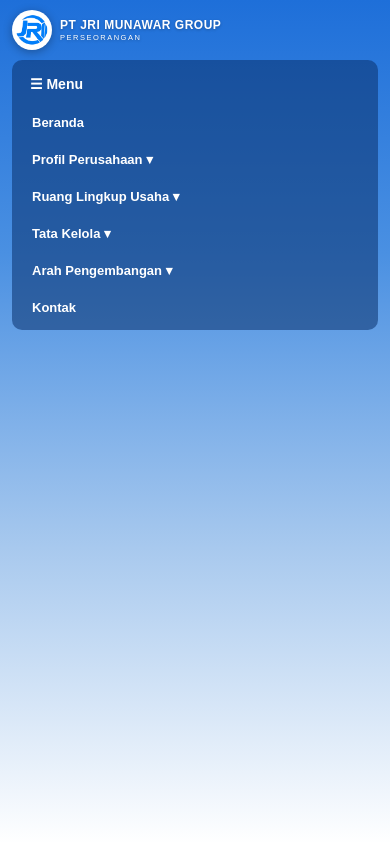
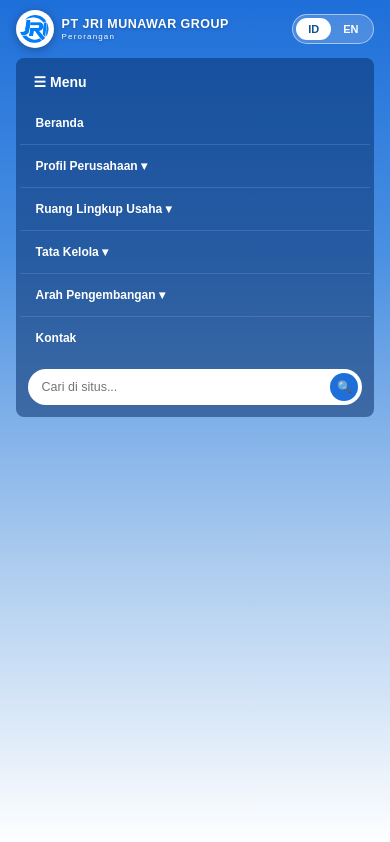
Before and after one commit to fajrimunawar/PT-Jri-Munawar-Group, a plain HTML site: page index.html in a window 390 px wide. Both pictures are taken after a click on the button "☰ Menu". Drawn offline with Linux system fonts and the light colour scheme.

Commit message:
Update index.html

```diff
--- a/index.html
+++ b/index.html
@@ -10,18 +10,19 @@
     min-height: 100vh;
     font-family: Arial, Helvetica, sans-serif;
     background: linear-gradient(to bottom, #1e6fd9 0%, #4a90e2 30%, #a8c9ee 65%, #ffffff 100%);
+    overflow-x: hidden;
   }
 
   /* ===== HEADER ===== */
   .header {
     display: flex;
     align-items: center;
-    gap: 12px;
-    padding: 16px 30px 8px;
+    gap: clamp(8px, 2vw, 14px);
+    padding: clamp(10px, 2.5vw, 18px) clamp(12px, 4vw, 30px) clamp(4px, 1vw, 8px);
   }
-  /* Lingkaran putih tipis di belakang logo */
   .logo {
-    width: 54px; height: 54px;
+    width: clamp(38px, 9vw, 54px);
+    height: clamp(38px, 9vw, 54px);
     background: #ffffff;
     border-radius: 50%;
     display: flex;
@@ -31,50 +32,111 @@
     flex-shrink: 0;
     overflow: hidden;
   }
-  .logo img {
-    height: 52px;              /* diperbesar: hampir penuh, putihnya cuma tipis di tepi */
-    width: auto;
-    display: block;
+  .logo img { width: 94%; height: 94%; object-fit: contain; display: block; }
+  .nama { color: #fff; text-shadow: 0 1px 3px rgba(0,0,0,0.25); line-height: 1.3; min-width: 0; }
+  .nama .utama { font-size: clamp(12px, 3.2vw, 15px); font-weight: bold; letter-spacing: 0.5px; }
+  .nama .sub { font-size: clamp(8px, 2vw, 10px); letter-spacing: clamp(1px, 0.3vw, 2px); }
+
+  /* Tombol bahasa ID/EN di pojok kanan */
+  .lang-toggle {
+    margin-left: auto;
+    background: rgba(255,255,255,0.18);
+    border: 1px solid rgba(255,255,255,0.5);
+    border-radius: 20px;
+    padding: 3px;
+    display: flex;
+    flex-shrink: 0;
   }
-  .nama { color: #fff; text-shadow: 0 1px 3px rgba(0,0,0,0.25); line-height: 1.25; }
-  .nama .utama { font-size: 15px; font-weight: bold; letter-spacing: 0.5px; }
-  .nama .sub { font-size: 9px; letter-spacing: 3px; }
+  .lang-toggle button {
+    border: none;
+    background: none;
+    color: #fff;
+    font-size: 11px;
+    font-weight: bold;
+    padding: 5px 12px;
+    border-radius: 20px;
+    cursor: pointer;
+  }
+  .lang-toggle button.aktif { background: #ffffff; color: #14508f; }
 
   /* ===== MENU NAVIGASI ===== */
   .navbar {
-    margin: 8px 30px 0;
+    margin: clamp(6px, 1.5vw, 10px) clamp(12px, 4vw, 30px) 0;
     background: rgba(10, 50, 110, 0.55);
-    border-radius: 10px;
+    border-radius: clamp(8px, 1.5vw, 10px);
     padding: 4px;
   }
-  .tombol-menu {
-    display: none;
-    width: 100%;
-    background: none;
-    border: none;
-    color: #fff;
-    font-size: 14px;
-    font-weight: bold;
-    padding: 12px 14px;
-    cursor: pointer;
-    text-align: left;
-    border-radius: 8px;
-  }
-  .tombol-menu:hover { background: rgba(255,255,255,0.18); }
+  .navbar-isi { display: flex; align-items: center; justify-content: space-between; gap: 10px; }
   .navbar ul { list-style: none; display: flex; flex-wrap: wrap; }
-  .navbar > ul > li { position: relative; }
-  .navbar > ul > li > a {
+  .navbar > .navbar-isi > ul > li { position: relative; }
+  .navbar a {
     display: block;
     padding: 11px 16px;
     color: #fff;
     text-decoration: none;
-    font-size: 13px;
+    font-size: clamp(12px, 1.6vw, 13px);
     font-weight: bold;
     border-radius: 8px;
     cursor: pointer;
+    white-space: nowrap;
   }
-  .navbar > ul > li > a:hover,
-  .navbar > ul > li.terbuka > a { background: rgba(255,255,255,0.18); }
+  .navbar > .navbar-isi > ul > li > a:hover,
+  .navbar > .navbar-isi > ul > li.terbuka > a { background: rgba(255,255,255,0.18); }
+
+  /* ===== KOTAK PENCARIAN ===== */
+  .cari-box {
+    display: flex;
+    align-items: center;
+    background: #ffffff;
+    border-radius: 20px;
+    padding: 3px 4px 3px 14px;
+    flex-shrink: 0;
+  }
+  .cari-box input {
+    border: none;
+    outline: none;
+    font-size: 12.5px;
+    width: 170px;
+    background: none;
+    color: #14508f;
+  }
+  .cari-box button {
+    border: none;
+    background: #1e6fd9;
+    color: #fff;
+    width: 28px; height: 28px;
+    border-radius: 50%;
+    cursor: pointer;
+    font-size: 12px;
+  }
+  .cari-box button:hover { background: #14508f; }
+
+  /* Bar hasil pencarian */
+  .info-cari {
+    display: none;
+    max-width: 960px;
+    margin: 14px auto 0;
+    padding: 10px 16px;
+    background: #fff8dc;
+    border: 1px solid #eed77e;
+    border-radius: 8px;
+    color: #6b5300;
+    font-size: 13px;
+    align-items: center;
+    justify-content: space-between;
+    gap: 10px;
+  }
+  .info-cari.tampil { display: flex; }
+  .info-cari button {
+    border: none;
+    background: #6b5300;
+    color: #fff;
+    border-radius: 6px;
+    padding: 5px 12px;
+    font-size: 12px;
+    cursor: pointer;
+    flex-shrink: 0;
+  }
 
   /* ===== SUB MENU (DROPDOWN) ===== */
   .dropdown {
@@ -91,7 +153,7 @@
   .dropdown.terbuka { display: block; }
   .dropdown a {
     display: block;
-    padding: 10px 14px;
+    padding: 12px 14px;
     color: #14508f;
     text-decoration: none;
     font-size: 12.5px;
@@ -101,37 +163,51 @@
   .dropdown a:last-child { border-bottom: none; }
   .dropdown a:hover { background: #eaf2fc; }
 
-  /* ============ TABLET (768px ke bawah) ============ */
-  @media (max-width: 768px) {
-    .header { padding: 12px 16px 6px; gap: 10px; }
-    .logo { width: 46px; height: 46px; }
-    .logo img { height: 44px; }
-    .nama .utama { font-size: 13px; }
-    .nama .sub { font-size: 8px; letter-spacing: 2px; }
+  /* Tombol ☰ (HP/tablet) */
+  .tombol-menu {
+    display: none;
+    width: 100%;
+    background: none;
+    border: none;
+    color: #fff;
+    font-size: 14px;
+    font-weight: bold;
+    padding: 12px 14px;
+    cursor: pointer;
+    text-align: left;
+    border-radius: 8px;
+  }
+  .tombol-menu:hover { background: rgba(255,255,255,0.18); }
 
-    .navbar { margin: 6px 16px 0; }
+  /* ============ TABLET & HP (820px ke bawah) ============ */
+  @media (max-width: 820px) {
     .tombol-menu { display: block; }
+    .navbar-isi { flex-direction: column; align-items: stretch; }
     .navbar ul { display: none; flex-direction: column; }
     .navbar ul.aktif { display: flex; }
+
+    .navbar > .navbar-isi > ul > li > a { white-space: normal; padding: 14px 16px; }
+    .navbar > .navbar-isi > ul > li + li { border-top: 1px solid rgba(255,255,255,0.12); }
+
+    .cari-box { margin: 0 8px 8px; padding: 4px 4px 4px 14px; }
+    .cari-box input { width: 100%; flex: 1; }
 
     .dropdown {
       position: static;
       min-width: 0;
       box-shadow: none;
-      border-radius: 0;
-      background: rgba(255,255,255,0.95);
+      border-radius: 8px;
+      background: rgba(255,255,255,0.96);
+      margin: 4px 8px 8px;
     }
-    .dropdown a { padding-left: 28px; font-size: 12px; }
+    .dropdown a { padding: 13px 16px 13px 30px; font-size: 12.5px; }
   }
 
-  /* ============ HP (480px ke bawah) ============ */
-  @media (max-width: 480px) {
-    .header { padding: 10px 12px 4px; gap: 8px; }
-    .logo { width: 40px; height: 40px; }
-    .logo img { height: 38px; }
-    .nama .utama { font-size: 12px; }
-    .nama .sub { font-size: 7.5px; letter-spacing: 1.5px; }
-    .navbar { margin: 6px 12px 0; }
+  /* ============ HP KECIL (360px ke bawah) ============ */
+  @media (max-width: 360px) {
+    .logo { width: 36px; height: 36px; }
+    .nama .utama { font-size: 11.5px; }
+    .nama .sub { font-size: 7.5px; letter-spacing: 1px; }
   }
 </style>
 </head>
@@ -144,74 +220,82 @@
     </div>
     <div class="nama">
       <div class="utama">PT JRI MUNAWAR GROUP</div>
-      <div class="sub">PERSEORANGAN</div>
+      <div class="sub">Perorangan</div>
+    </div>
+    <div class="lang-toggle">
+      <button id="btnID" class="aktif" onclick="setBahasa('id')">ID</button>
+      <button id="btnEN" onclick="setBahasa('en')">EN</button>
     </div>
   </div>
 
-  <!-- MENU NAVIGASI -->
+  <!-- MENU NAVIGASI + PENCARIAN -->
   <div class="navbar">
-    <button class="tombol-menu" onclick="toggleMenu()">☰ Menu</button>
+    <button class="tombol-menu" onclick="toggleMenu()">☰ <span data-id="Menu" data-en="Menu">Menu</span></button>
+    <div class="navbar-isi">
       <ul id="daftarMenu">
-      <li><a href="#">Beranda</a></li>
-
+        <li><a href="#"><span data-id="Beranda" data-en="Home">Beranda</span></a></li>
         <li>
-        <a onclick="bukaSub(this)">Profil Perusahaan ▾</a>
+          <a onclick="bukaSub(this)"><span data-id="Profil Perusahaan" data-en="Company Profile">Profil Perusahaan</span> ▾</a>
           <div class="dropdown">
-          <a href="#">Tentang Perusahaan</a>
-          <a href="#">Identitas &amp; Nama Perusahaan</a>
-          <a href="#">Karakteristik Usaha Mikro</a>
+            <a href="#"><span data-id="Tentang Perusahaan" data-en="About the Company">Tentang Perusahaan</span></a>
+            <a href="#"><span data-id="Identitas &amp; Nama Perusahaan" data-en="Identity &amp; Company Name">Identitas &amp; Nama Perusahaan</span></a>
+            <a href="#"><span data-id="Karakteristik Usaha Mikro" data-en="Micro Business Characteristics">Karakteristik Usaha Mikro</span></a>
           </div>
         </li>
-
         <li>
-        <a onclick="bukaSub(this)">Ruang Lingkup Usaha ▾</a>
+          <a onclick="bukaSub(this)"><span data-id="Ruang Lingkup Usaha" data-en="Business Scope">Ruang Lingkup Usaha</span> ▾</a>
           <div class="dropdown">
-          <a href="#">Perdagangan</a>
-          <a href="#">Jasa</a>
-          <a href="#">Produksi</a>
-          <a href="#">Teknologi &amp; Digital</a>
-          <a href="#">Media &amp; Industri Kreatif</a>
+            <a href="#"><span data-id="Perdagangan" data-en="Trading">Perdagangan</span></a>
+            <a href="#"><span data-id="Jasa" data-en="Services">Jasa</span></a>
+            <a href="#"><span data-id="Produksi" data-en="Production">Produksi</span></a>
+            <a href="#"><span data-id="Teknologi &amp; Digital" data-en="Technology &amp; Digital">Teknologi &amp; Digital</span></a>
+            <a href="#"><span data-id="Media &amp; Industri Kreatif" data-en="Media &amp; Creative Industry">Media &amp; Industri Kreatif</span></a>
           </div>
         </li>
-
         <li>
-        <a onclick="bukaSub(this)">Tata Kelola ▾</a>
+          <a onclick="bukaSub(this)"><span data-id="Tata Kelola" data-en="Governance">Tata Kelola</span> ▾</a>
           <div class="dropdown">
-          <a href="#">Administrasi</a>
-          <a href="#">Pengelolaan Keuangan</a>
-          <a href="#">Kepatuhan &amp; Legalitas</a>
+            <a href="#"><span data-id="Administrasi" data-en="Administration">Administrasi</span></a>
+            <a href="#"><span data-id="Pengelolaan Keuangan" data-en="Financial Management">Pengelolaan Keuangan</span></a>
+            <a href="#"><span data-id="Kepatuhan &amp; Legalitas" data-en="Compliance &amp; Legality">Kepatuhan &amp; Legalitas</span></a>
           </div>
         </li>
-
         <li>
-        <a onclick="bukaSub(this)">Arah Pengembangan ▾</a>
+          <a onclick="bukaSub(this)"><span data-id="Arah Pengembangan" data-en="Development Direction">Arah Pengembangan</span> ▾</a>
           <div class="dropdown">
-          <a href="#">Rencana Pengembangan Bertahap</a>
-          <a href="#">Pembentukan Lini Bisnis</a>
-          <a href="#">Pengelolaan Sumber Daya</a>
+            <a href="#"><span data-id="Rencana Pengembangan Bertahap" data-en="Gradual Development Plan">Rencana Pengembangan Bertahap</span></a>
+            <a href="#"><span data-id="Pembentukan Lini Bisnis" data-en="Business Line Formation">Pembentukan Lini Bisnis</span></a>
+            <a href="#"><span data-id="Pengelolaan Sumber Daya" data-en="Resource Management">Pengelolaan Sumber Daya</span></a>
           </div>
         </li>
+        <li><a href="#"><span data-id="Kontak" data-en="Contact">Kontak</span></a></li>
+      </ul>
 
-      <li><a href="#">Kontak</a></li>
-    </ul>
+      <form class="cari-box" onsubmit="cariSekarang(event)">
+        <input type="text" id="inputCari" placeholder="Cari di situs...">
+        <button type="submit">🔍</button>
+      </form>
+    </div>
+  </div>
+
+  <!-- BAR HASIL PENCARIAN -->
+  <div class="info-cari" id="infoCari">
+    <span id="teksInfo"></span>
+    <button onclick="resetCari()">✕ <span data-id="Tutup" data-en="Close">Tutup</span></button>
   </div>
 
 <script>
+  /* ===== MENU ☰ (HP/TABLET) ===== */
   function toggleMenu() {
     document.getElementById('daftarMenu').classList.toggle('aktif');
   }
 
+  /* ===== SUB MENU DROPDOWN ===== */
   function bukaSub(el) {
     var sub = el.nextElementSibling;
     var sedangTerbuka = sub.classList.contains('terbuka');
-
-    document.querySelectorAll('.dropdown.terbuka').forEach(function(d) {
-      d.classList.remove('terbuka');
-    });
-    document.querySelectorAll('li.terbuka').forEach(function(li) {
-      li.classList.remove('terbuka');
-    });
-
+    document.querySelectorAll('.dropdown.terbuka').forEach(function(d) { d.classList.remove('terbuka'); });
+    document.querySelectorAll('li.terbuka').forEach(function(li) { li.classList.remove('terbuka'); });
     if (!sedangTerbuka) {
       sub.classList.add('terbuka');
       el.parentElement.classList.add('terbuka');
@@ -221,14 +305,45 @@
   document.addEventListener('click', function(e) {
     if (!e.target.closest('.navbar')) {
       document.getElementById('daftarMenu').classList.remove('aktif');
-      document.querySelectorAll('.dropdown.terbuka').forEach(function(d) {
-        d.classList.remove('terbuka');
-      });
-      document.querySelectorAll('li.terbuka').forEach(function(li) {
-        li.classList.remove('terbuka');
-      });
+      document.querySelectorAll('.dropdown.terbuka').forEach(function(d) { d.classList.remove('terbuka'); });
+      document.querySelectorAll('li.terbuka').forEach(function(li) { li.classList.remove('terbuka'); });
     }
   });
+
+  /* ===== PENCARIAN ===== */
+  function cariSekarang(e) {
+    if (e) e.preventDefault();
+    var q = document.getElementById('inputCari').value.trim();
+    var info = document.getElementById('infoCari');
+    var bahasa = document.documentElement.lang === 'en' ? 'en' : 'id';
+
+    if (q === '') { info.classList.remove('tampil'); return; }
+
+    /* Saat ini halaman masih kosong, jadi hasil selalu 0.
+       Nanti setelah ada isi halaman, fungsi ini yang akan mencarinya. */
+    document.getElementById('teksInfo').textContent =
+      bahasa === 'id'
+        ? 'Tidak ditemukan hasil untuk "' + q + '"'
+        : 'No results found for "' + q + '"';
+    info.classList.add('tampil');
+  }
+
+  function resetCari() {
+    document.getElementById('inputCari').value = '';
+    document.getElementById('infoCari').classList.remove('tampil');
+  }
+
+  /* ===== GANTI BAHASA ID/EN ===== */
+  function setBahasa(lang) {
+    document.querySelectorAll('[data-id]').forEach(function(el) {
+      el.textContent = el.getAttribute('data-' + lang);
+    });
+    document.documentElement.lang = lang;
+    document.getElementById('btnID').classList.toggle('aktif', lang === 'id');
+    document.getElementById('btnEN').classList.toggle('aktif', lang === 'en');
+    document.getElementById('inputCari').placeholder =
+      lang === 'id' ? 'Cari di situs...' : 'Search the site...';
+  }
 </script>
 
 </body>
```
Lines whose indentation alone changed are shown as unchanged.
